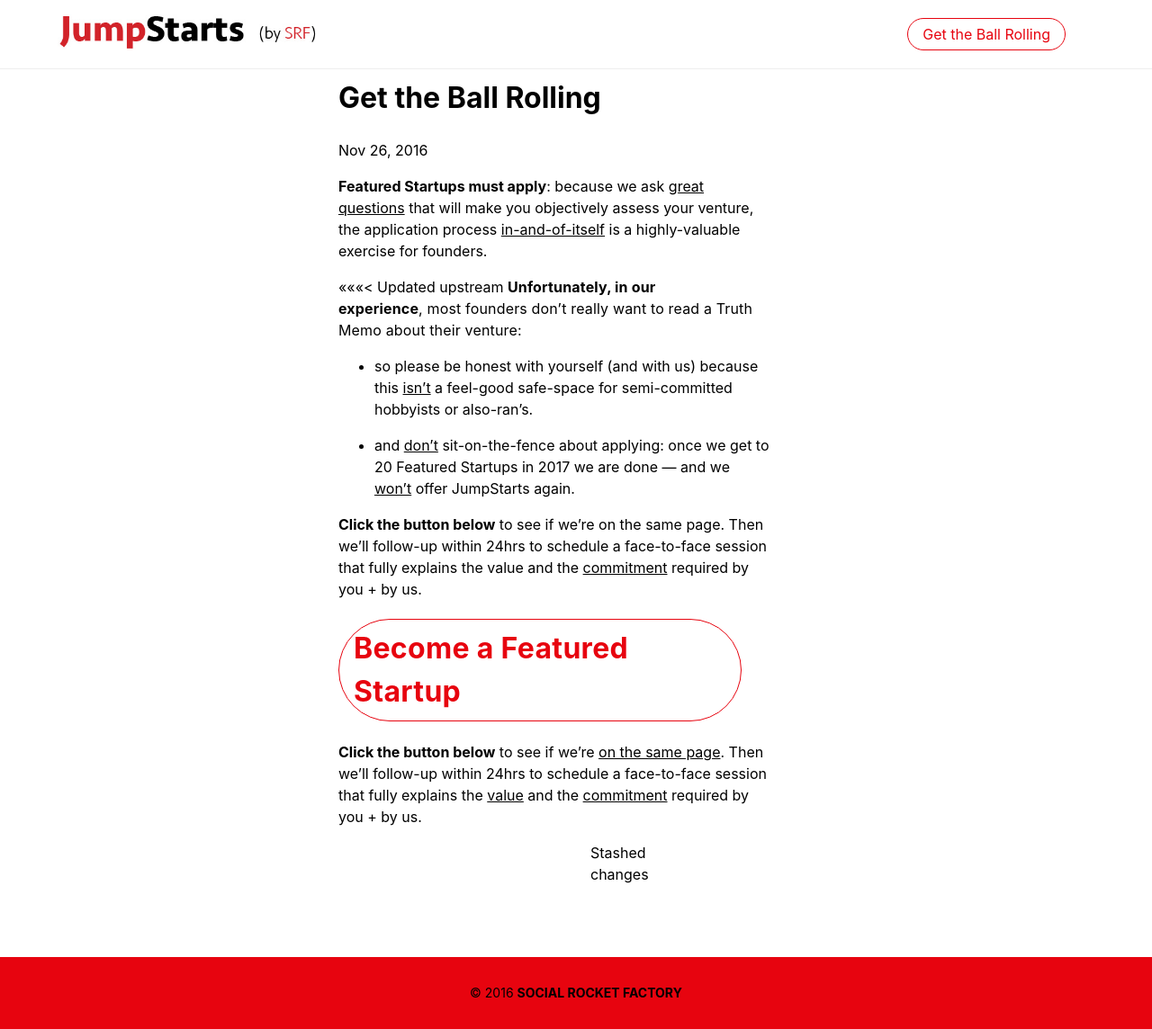
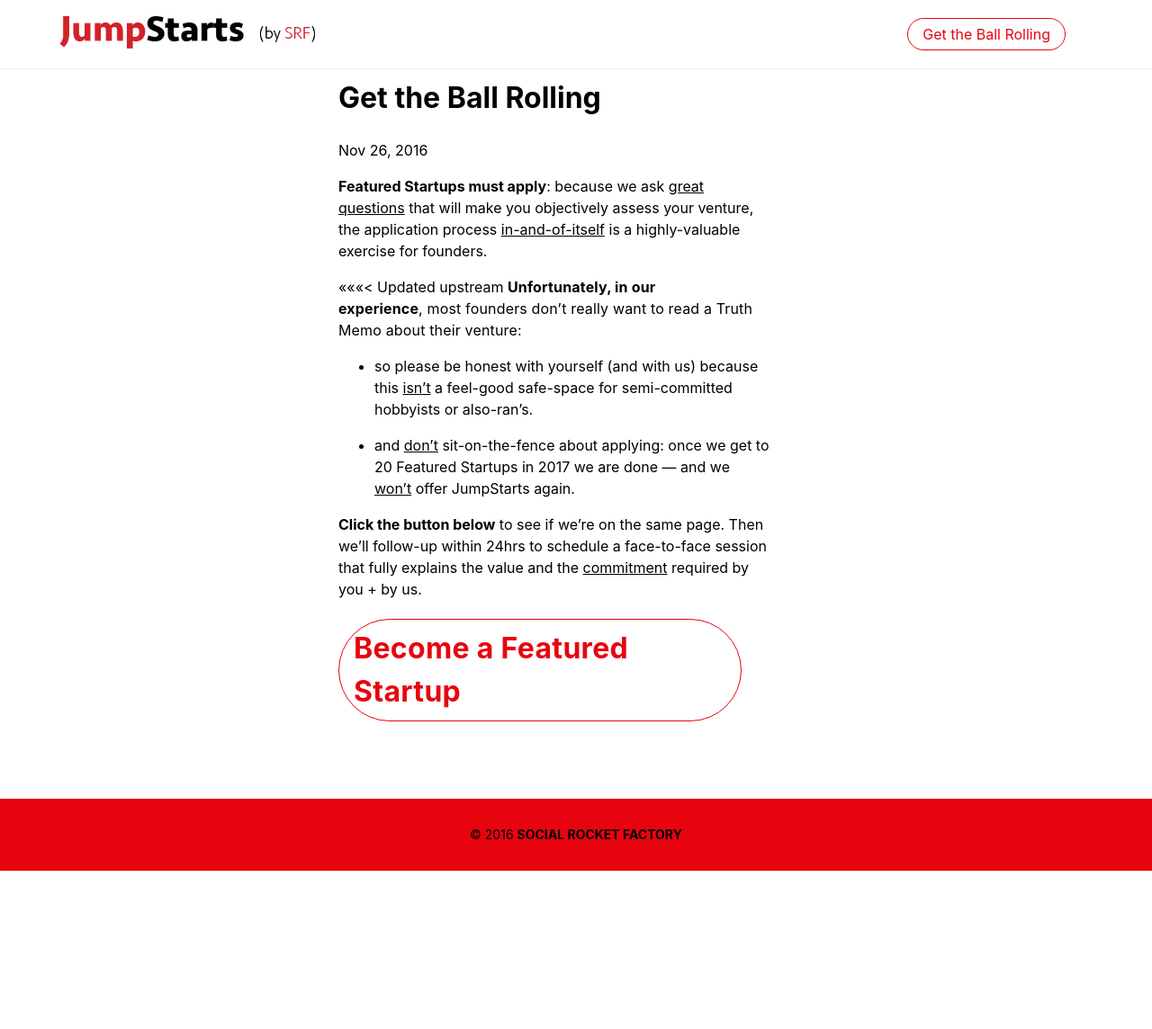
Before and after one commit to aaronergreen/jumpstarts, a Jekyll site: the page built from _about/contact.md, in a window 1280 px wide and 1144 px high. Shown: the whole window at 90% size. Built offline with Jekyll 4.4.1, drawn with Linux system fonts in a browser that asks for light colours.

Commit message:
deleted dup copy

```diff
--- a/_about/contact.md
+++ b/_about/contact.md
@@ -17,6 +17,3 @@
 
 [Become a Featured Startup](https://aaron327.typeform.com/to/emQXTy){:.link .bg-white .dark-red .br-pill .ba .ph3 .pv2 .dib .mr4 target="_blank" style="background-color: rgb(255, 255, 255); letter-spacing: 0.01em;"}
 =======
-**Click the button below** to see if we’re <u>on the same page</u>.
-Then we'll follow-up within 24hrs to schedule a face-to-face session that fully explains the <u>value</u> and the <u>commitment</u> required by you + by us.
->>>>>>> Stashed changes
```
